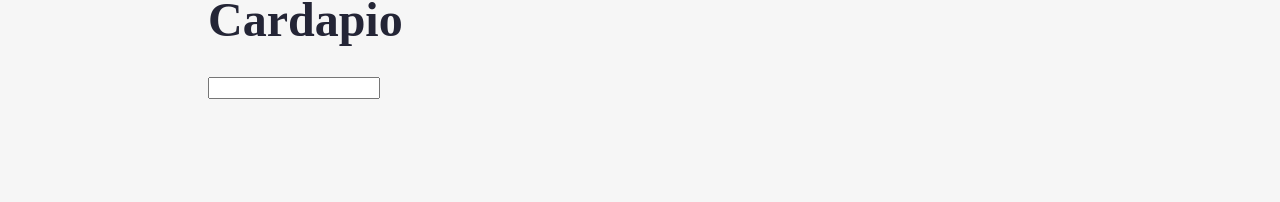
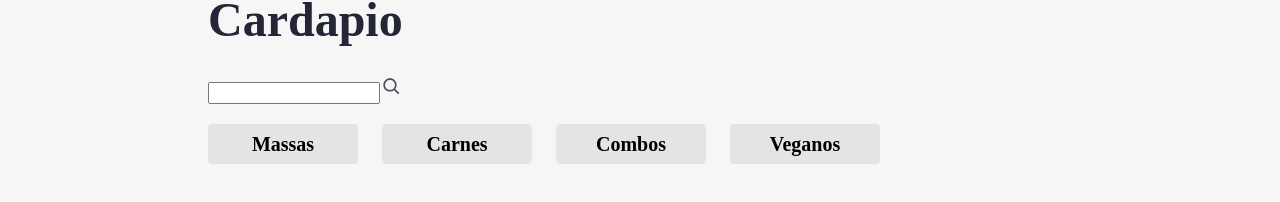
Before and after one commit to joaoricardoM/restaurant, a React (Create React App) app: page / in a window 1280 px wide. Shown: the part 522-724 px from the top of the page. Built offline with nearby package versions, Linux system fonts and the light colour scheme; a web font is replaced by a local one.

Commit message:
update code

```diff
--- a/src/pages/Buscador/index.tsx
+++ b/src/pages/Buscador/index.tsx
@@ -1,5 +1,6 @@
 import React from "react";
 import styles from "./Buscador.module.scss";
+import { CgSearch } from "react-icons/cg";
 
 interface Props {
   busca: string;
@@ -10,6 +11,7 @@ export default function Buscardor({ busca, setBusca }: Props) {
   return (
     <div className={styles.Buscador}>
       <input value={busca} onChange={(event) => setBusca(event.target.value)} />
+      <CgSearch size={20} color="#4C4D5E" />
     </div>
   );
 }
--- a/src/pages/Cardapio.module.scss
+++ b/src/pages/Cardapio.module.scss
@@ -55,4 +55,12 @@
       font-size: 3rem;
       margin-bottom: 30px;
     }
+    &__filtros {
+      align-items: center;
+      display: flex;
+      flex-wrap: wrap;
+      justify-content: space-between;
+      margin-bottom: 30px;
+      width: 100%;
+    }
   }
--- a/src/pages/index.tsx
+++ b/src/pages/index.tsx
@@ -2,9 +2,11 @@ import styles from "./Cardapio.module.scss";
 import { ReactComponent as Logo } from "../assets/logo.svg";
 import Buscardor from "./Buscador";
 import { useState } from "react";
+import Filtros from "./filtros";
 
 export default function Cardapio() {
   const [busca, setBusca] = useState("");
+  const [filtro, setFiltro] = useState<number | null>(null);
 
   return (
     <main>
@@ -17,6 +19,9 @@ export default function Cardapio() {
       <section className={styles.cardapio}>
         <h3 className={styles.cardapio__titulo}>Cardapio</h3>
         <Buscardor busca={busca} setBusca={setBusca} />
+        <div className={styles.cardapio__filtros}>
+          <Filtros filtro={filtro} setFiltro={setFiltro} />
+        </div>
       </section>
     </main>
   );
```
